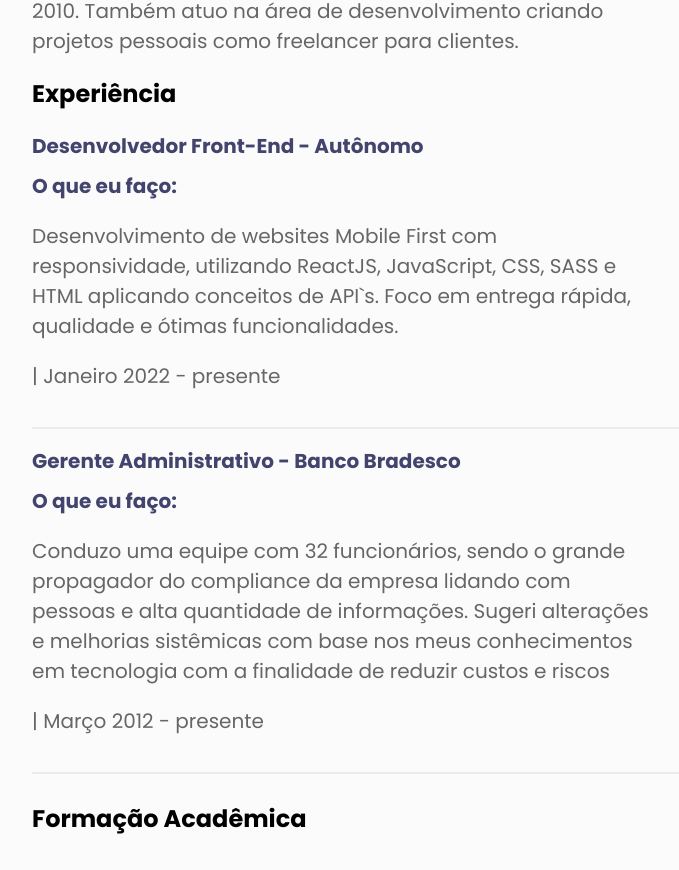
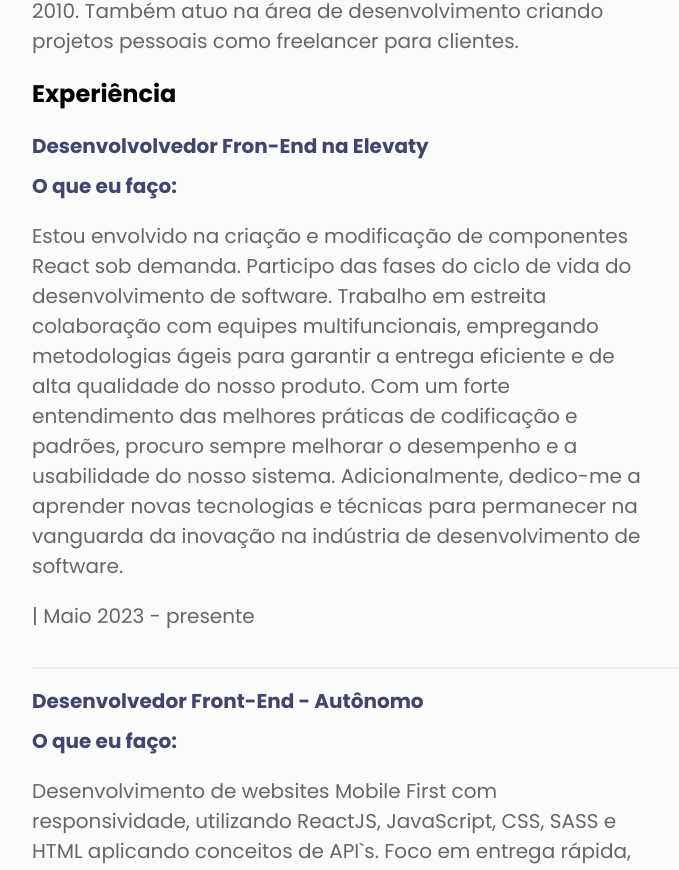
Before and after one commit to brunoholanda/portifolio-2023, a React (Create React App) app: page /#/sobre in a window 1280 px wide. Shown: the part 776-1646 px from the top of the page, without its empty margins (144-823 px from the left). Built offline with nearby package versions, Linux system fonts and the light colour scheme.

Commit message:
adicao de experiencias e simplificacao do componente ScrollToUp

```diff
--- a/src/pages/About/index.jsx
+++ b/src/pages/About/index.jsx
@@ -47,6 +47,12 @@ export default function About() {
 
             <div className={styles.sobre__experiencia}>
                 <h2>Experiência</h2>
+
+                <h3>Desenvolvolvedor Fron-End na Elevaty</h3>
+                <h4>O que eu faço:</h4>
+                <p>Estou envolvido na criação e modificação de componentes React sob demanda. Participo das fases do ciclo de vida do desenvolvimento de software. Trabalho em estreita colaboração com equipes multifuncionais, empregando metodologias ágeis para garantir a entrega eficiente e de alta qualidade do nosso produto. Com um forte entendimento das melhores práticas de codificação e padrões, procuro sempre melhorar o desempenho e a usabilidade do nosso sistema. Adicionalmente, dedico-me a aprender novas tecnologias e técnicas para permanecer na vanguarda da inovação na indústria de desenvolvimento de software.</p>
+                <p>| Maio 2023 - presente</p>
+                <img className={styles.divisorImg} src={divisor} alt="divisor de experiencias" />
                 <h3>Desenvolvedor Front-End - Autônomo</h3>
                 <h4>O que eu faço:</h4>
                 <p>Desenvolvimento de websites Mobile First com responsividade, utilizando ReactJS, JavaScript, CSS, SASS e HTML aplicando conceitos de API`s. Foco em entrega rápida, qualidade e ótimas funcionalidades.</p>
```
